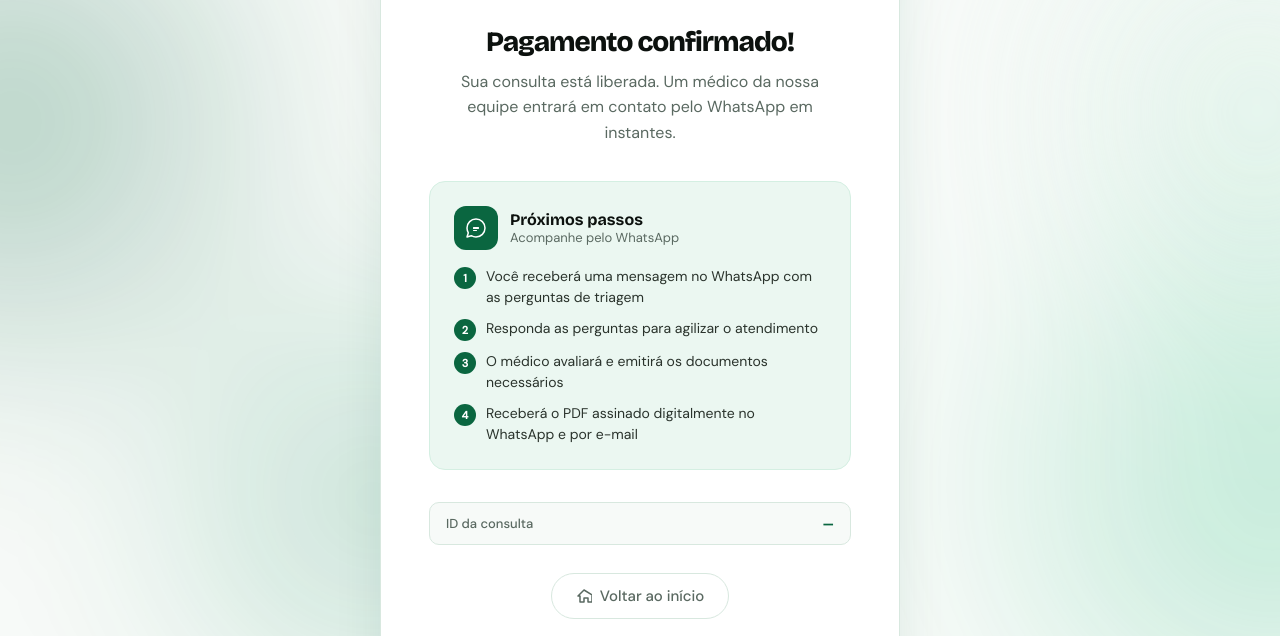
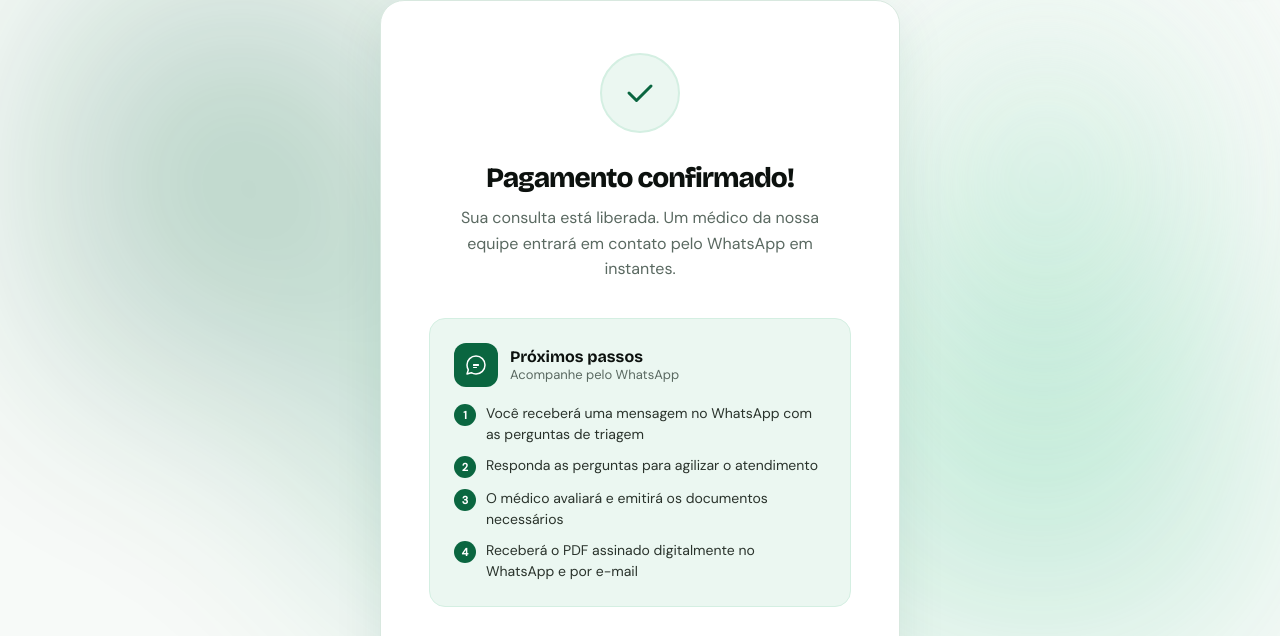
Before and after one commit to consultajamed-commits/consultaja-frontend, a plain HTML site: page confirmacao.html in a window 1280 px wide. Shown: the part 103-739 px from the top of the page. Drawn offline with nearby package versions, Linux system fonts and the light colour scheme.

Commit message:
fix(confirmacao): aurora cobre viewport e card não corta no topo
Aurora estava dentro do <main> com overflow:hidden e align-items:center.
Quando o card ficava maior que a viewport, o overflow cortava o topo
(perdia o check-circle inteiro) e a aurora ficava limitada à box do main
deixando laterais pretas.

Movida pro <body> com position:fixed; inset:0; z-index:-1 — fica como
background de tela cheia independente da altura do conteúdo. Removidos
overflow:hidden + isolation:isolate do main que não são mais necessários.

```diff
--- a/confirmacao.html
+++ b/confirmacao.html
@@ -52,18 +52,17 @@ main{
   flex:1;display:flex;align-items:center;justify-content:center;
   padding:48px 24px;
   position:relative;
-  overflow:hidden;
-  isolation:isolate;
 }
 
 /* ── Aurora Background (#5) ────────────────────────────────────
    4 blobs grandes em radial-gradient, posicionados absolutos.
    Em light: tons claros sutis. Em dark: verde mais vivo.
-   Animação 24s flutuando devagar. */
+   Animação 24s flutuando devagar. Fixed pra cobrir o viewport
+   inteiro independente da altura do conteúdo. */
 .aurora{
-  position:absolute;inset:-15%;
+  position:fixed;inset:0;
   pointer-events:none;
-  z-index:0;
+  z-index:-1;
   overflow:hidden;
   filter:blur(90px);
   opacity:.85;
@@ -313,11 +312,12 @@ function cjToggleTheme(){const c=document.documentElement.getAttribute('data-the
   </a>
 </nav>
 
+<div class="aurora" aria-hidden="true">
+  <div class="aurora-b"></div>
+  <div class="aurora-c"></div>
+</div>
+
 <main>
-  <div class="aurora" aria-hidden="true">
-    <div class="aurora-b"></div>
-    <div class="aurora-c"></div>
-  </div>
   <div class="card cj-card cj-card-xl cj-card-shadow">
     <div class="check-circle">
       <span class="sparkle s1" aria-hidden="true"></span>
```
